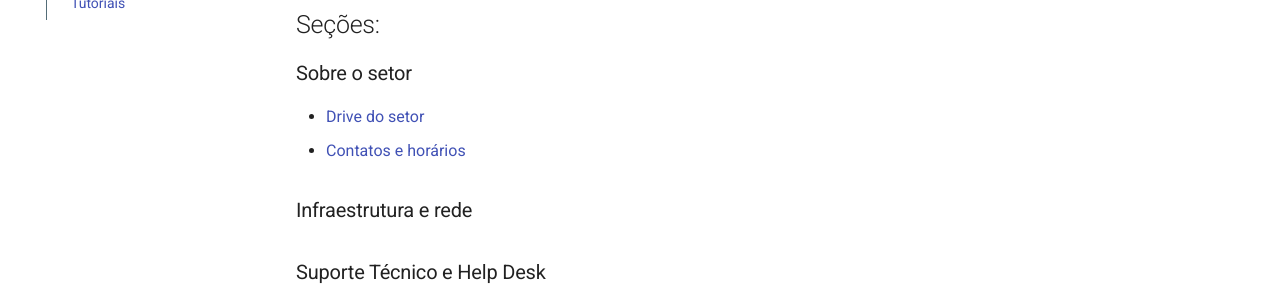
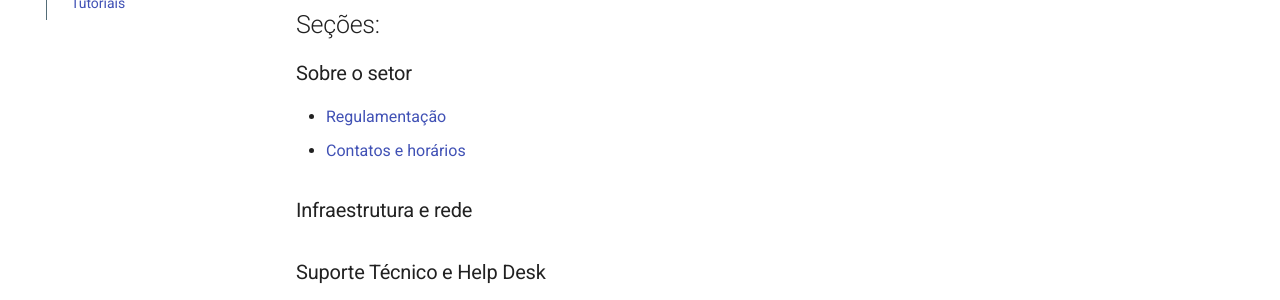
Before and after one commit to wikiti-farroupilha/wikipedia, an MkDocs documentation site: the page built from docs/index.md, in a window 1280 px wide and 966 px high. Shown: the part 363-663 px from the top of the window. Built offline with MkDocs 1.6.1 and Material for MkDocs 9.7.7, drawn with Linux system fonts in a browser that asks for light colours.

Commit message:
Update index.md

```diff
--- a/docs/index.md
+++ b/docs/index.md
@@ -4,7 +4,7 @@ Este é o Wiki do nosso setor de TI — o repositório oficial de conhecimento d
 
 ## Seções:
 ### Sobre o setor
-- [Drive do setor](https://drive.google.com/drive/folders/17NKfnCuFVOzgUu3UB8x2Ixnjcy9ae5uh?usp=sharing)
+- [Regulamentação](https://ifrs.edu.br/farroupilha/wp-content/uploads/sites/12/2025/10/Regulamento-dos-Laboratorios-do-Campus-Farroupilha-2025-1.pdf)
 - [Contatos e horários](contato.md)
 
 ### Infraestrutura e rede
```
